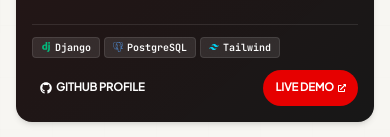
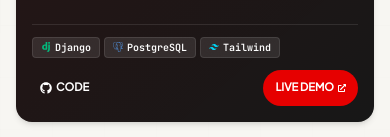
Before and after one commit to prajwalk-sec/prajwal-portfolio, a React (Vite) app: page /page4 in a window 390 px wide. Shown: the part 547-684 px from the top of the page. Built offline with nearby package versions, Linux system fonts and the light colour scheme.

Commit message:
Improve website UI and mobile responsiveness3

```diff
--- a/src/pages/Page4.jsx
+++ b/src/pages/Page4.jsx
@@ -18,9 +18,9 @@ const PROJECTS_DATA = [
       { name: "PostgreSQL", icon: <SiPostgresql className="text-blue-400 text-[10px]" /> },
       { name: "Tailwind", icon: <SiTailwindcss className="text-cyan-400 text-[10px]" /> }
     ],
-    github: "https://github.com/PrajwalK-dev",
+    github: "https://github.com/prajwalk-sec/HomeNest",
     live: "https://homenest-q4ji.onrender.com/",
-    codeLabel: "GITHUB PROFILE",
+    codeLabel: "CODE",
     liveLabel: "LIVE DEMO",
     highlight: "Featured"
   },
```
